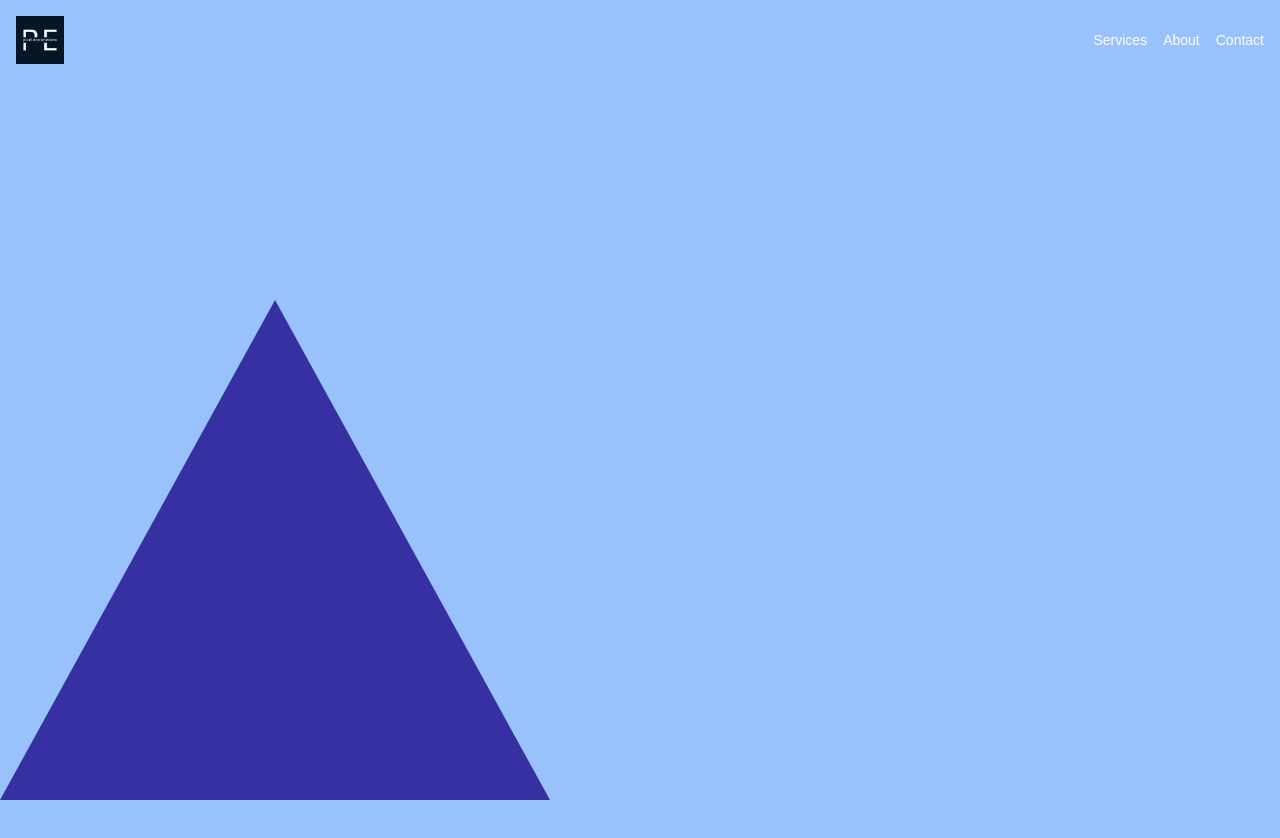
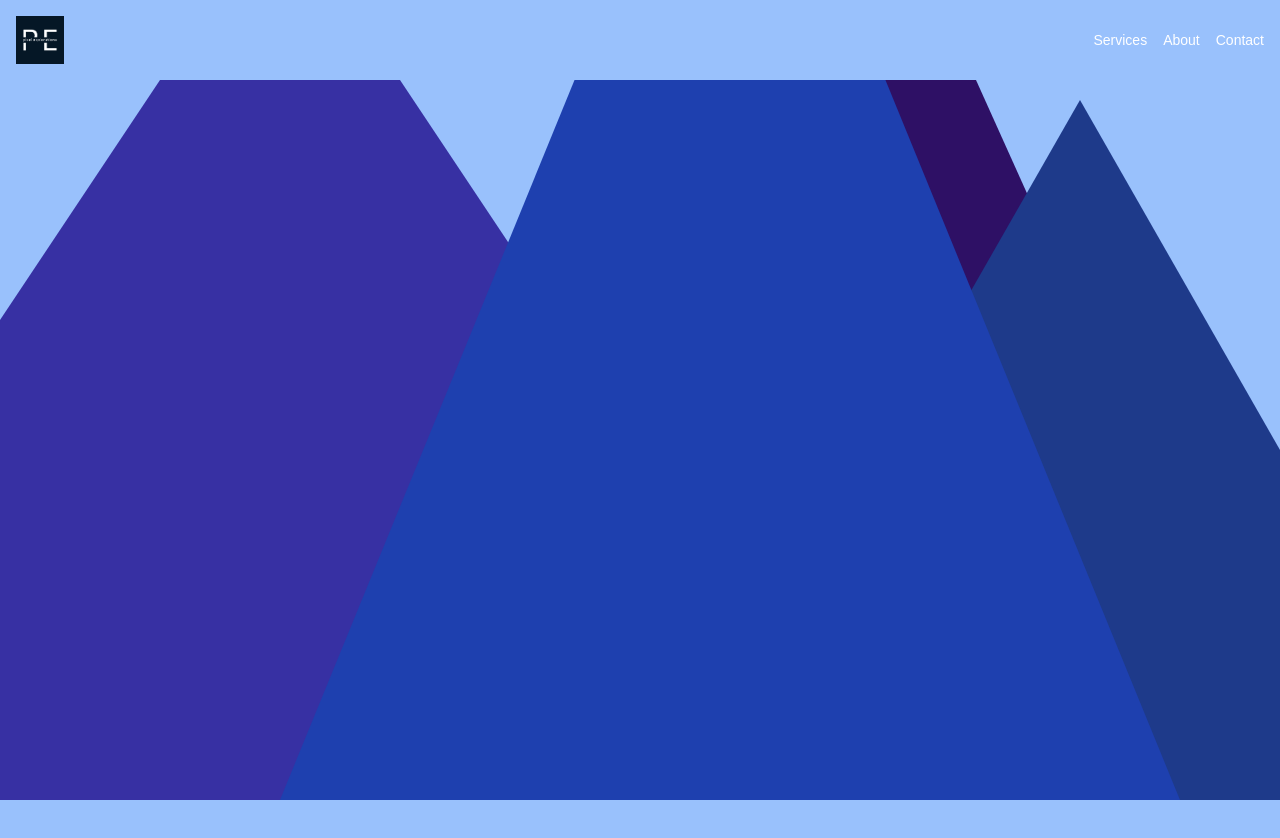
Before and after one commit to Pixel-Explorations/company-wesbite, a React (Create React App) app: page / in a window 1280 px wide. Shown: the top 838 px of the page. Built offline with nearby package versions, Linux system fonts and the light colour scheme.

Commit message:
Sorted the mountain components into a folder. Added other mountains. Gave the mountains transparent backgrounds so they can overlap.

```diff
--- /dev/null
+++ b/src/components/Mountains/MountainFive.jsx
@@ -0,0 +1,37 @@
+import { useEffect, useRef } from "react";
+import { motion } from "framer-motion";
+
+function MountainFour() {
+  const scrollRef = useRef(0);
+  const mountainRef = useRef(null);
+
+  useEffect(() => {
+    const handleScroll = () => {
+      scrollRef.current = window.scrollY;
+      if (mountainRef.current) {
+        mountainRef.current.style.transform = `translateX(${+scrollRef.current}px)`;
+      }
+    };
+    window.addEventListener("scroll", handleScroll);
+    return () => window.removeEventListener("scroll", handleScroll);
+  }, []);
+
+  return (
+    <div>
+      <motion.div
+        ref={mountainRef}
+        className="w-0 h-0 border-l-[400px]
+        border-l-transparent border-b-[700px]
+        border-b-blue-900 border-r-[400px]
+        bg-transparent
+        border-r-transparent fixed bottom-0 right-0"
+        style={{
+          position: "fixed",
+          bottom: 0,
+          right: -200,
+        }}
+      />
+    </div>
+  );
+}
+export default MountainFour;
--- a/src/components/Mountain.jsx
+++ b/src/components/Mountains/MountainFour.jsx
@@ -1,7 +1,7 @@
 import { useEffect, useRef } from "react";
 import { motion } from "framer-motion";
 
-function Mountain() {
+function MountainFour() {
   const scrollRef = useRef(0);
   const mountainRef = useRef(null);
 
@@ -9,7 +9,7 @@ function Mountain() {
     const handleScroll = () => {
       scrollRef.current = window.scrollY;
       if (mountainRef.current) {
-        mountainRef.current.style.transform = `translateX(${-scrollRef.current}px)`;
+        mountainRef.current.style.transform = `translateX(${+scrollRef.current}px)`;
       }
     };
     window.addEventListener("scroll", handleScroll);
@@ -20,18 +20,18 @@ function Mountain() {
     <div>
       <motion.div
         ref={mountainRef}
-        className="w-0 h-0 border-l-[275px]
-        border-l-transparent border-b-[500px]
-        border-b-indigo-800 border-r-[275px]
-        border-r-transparent fixed bottom-0 left-0"
+        className="w-0 h-0 border-l-[450px]
+        border-l-transparent border-b-[1100px]
+        border-b-blue-800 border-r-[450px]
+        bg-transparent
+        border-r-transparent fixed bottom-0 right-0"
         style={{
           position: "fixed",
           bottom: 0,
-          left: 0,
+          right: 100,
         }}
       />
-      <div style={{ height: "200vh" }} />
     </div>
   );
 }
-export default Mountain;
+export default MountainFour;
--- /dev/null
+++ b/src/components/Mountains/MountainOne.jsx
@@ -0,0 +1,38 @@
+import { useEffect, useRef } from "react";
+import { motion } from "framer-motion";
+
+function MountainOne() {
+  const scrollRef = useRef(0);
+  const mountainRef = useRef(null);
+
+  useEffect(() => {
+    const handleScroll = () => {
+      scrollRef.current = window.scrollY;
+      if (mountainRef.current) {
+        mountainRef.current.style.transform = `translateX(${-scrollRef.current}px)`;
+      }
+    };
+    window.addEventListener("scroll", handleScroll);
+    return () => window.removeEventListener("scroll", handleScroll);
+  }, []);
+
+  return (
+    <div>
+      <motion.div
+        ref={mountainRef}
+        className="w-0 h-0 border-l-[350px]
+        border-l-transparent border-b-[700px]
+        border-b-purple-900 border-r-[350px]
+        bg-transparent
+        border-r-transparent fixed bottom-0 left-0"
+        style={{
+          position: "fixed",
+          bottom: 0,
+          left: 50,
+        }}
+      />
+      <div style={{ height: "500vh" }} />
+    </div>
+  );
+}
+export default MountainOne;
--- /dev/null
+++ b/src/components/Mountains/MountainThree.jsx
@@ -0,0 +1,37 @@
+import { useEffect, useRef } from "react";
+import { motion } from "framer-motion";
+
+function MountainThree() {
+  const scrollRef = useRef(0);
+  const mountainRef = useRef(null);
+
+  useEffect(() => {
+    const handleScroll = () => {
+      scrollRef.current = window.scrollY;
+      if (mountainRef.current) {
+        mountainRef.current.style.transform = `translateX(${+scrollRef.current}px)`;
+      }
+    };
+    window.addEventListener("scroll", handleScroll);
+    return () => window.removeEventListener("scroll", handleScroll);
+  }, []);
+
+  return (
+    <div>
+      <motion.div
+        ref={mountainRef}
+        className="w-0 h-0 border-l-[600px]
+        border-l-transparent border-b-[900px]
+        border-b-indigo-800 border-r-[600px]
+        bg-transparent
+        border-r-transparent fixed bottom-0 right-0"
+        style={{
+          position: "fixed",
+          bottom: 0,
+          right: 400,
+        }}
+      />
+    </div>
+  );
+}
+export default MountainThree;
--- /dev/null
+++ b/src/components/Mountains/MountainTwo.jsx
@@ -0,0 +1,37 @@
+import { useEffect, useRef } from "react";
+import { motion } from "framer-motion";
+
+function MountainTwo() {
+  const scrollRef = useRef(0);
+  const mountainRef = useRef(null);
+
+  useEffect(() => {
+    const handleScroll = () => {
+      scrollRef.current = window.scrollY;
+      if (mountainRef.current) {
+        mountainRef.current.style.transform = `translateX(${-scrollRef.current}px)`;
+      }
+    };
+    window.addEventListener("scroll", handleScroll);
+    return () => window.removeEventListener("scroll", handleScroll);
+  }, []);
+
+  return (
+    <div>
+      <motion.div
+        ref={mountainRef}
+        className="w-0 h-0 border-l-[450px]
+        border-l-transparent border-b-[1000px]
+        border-b-violet-950 border-r-[450px]
+        bg-transparent
+        border-r-transparent fixed bottom-0 right-0"
+        style={{
+          position: "fixed",
+          bottom: 0,
+          left: 400,
+        }}
+      />
+    </div>
+  );
+}
+export default MountainTwo;
--- /dev/null
+++ b/src/components/Mountains/MountainZero.jsx
@@ -0,0 +1,37 @@
+import { useEffect, useRef } from "react";
+import { motion } from "framer-motion";
+
+function MountainZero() {
+  const scrollRef = useRef(0);
+  const mountainRef = useRef(null);
+
+  useEffect(() => {
+    const handleScroll = () => {
+      scrollRef.current = window.scrollY;
+      if (mountainRef.current) {
+        mountainRef.current.style.transform = `translateX(${-scrollRef.current}px)`;
+      }
+    };
+    window.addEventListener("scroll", handleScroll);
+    return () => window.removeEventListener("scroll", handleScroll);
+  }, []);
+
+  return (
+    <div>
+      <motion.div
+        ref={mountainRef}
+        className="w-0 h-0 border-l-[200px]
+        border-l-transparent border-b-[500px]
+        border-b-indigo-950 border-r-[200px]
+        bg-transparent
+        border-r-transparent fixed bottom-0 left-0"
+        style={{
+          position: "fixed",
+          bottom: 0,
+          left: -100,
+        }}
+      />
+    </div>
+  );
+}
+export default MountainZero;
--- a/src/index.js
+++ b/src/index.js
@@ -3,15 +3,25 @@ import ReactDOM from 'react-dom/client';
 import './index.css';
 import App from './App';
 import Navigation from './components/Navigation';
-import Mountain from './components/Mountain';
 import Services from './components/Services.jsx';
+import MountainFour from './components/Mountains/MountainFour';
+import MountainOne from './components/Mountains/MountainOne';
+import MountainThree from './components/Mountains/MountainThree';
+import MountainTwo from './components/Mountains/MountainTwo';
+import MountainZero from './components/Mountains/MountainZero';
+import MountainFive from './components/Mountains/MountainFive';
 
 const root = ReactDOM.createRoot(document.getElementById('root'));
 root.render(
   <React.StrictMode>
     <App />
     <Navigation />
-    <Mountain />
+    <MountainZero />
+    <MountainTwo />
+    <MountainOne />
+    <MountainFive />
+    <MountainThree />
+    <MountainFour />
     <Services />
   </React.StrictMode>
 );
```
